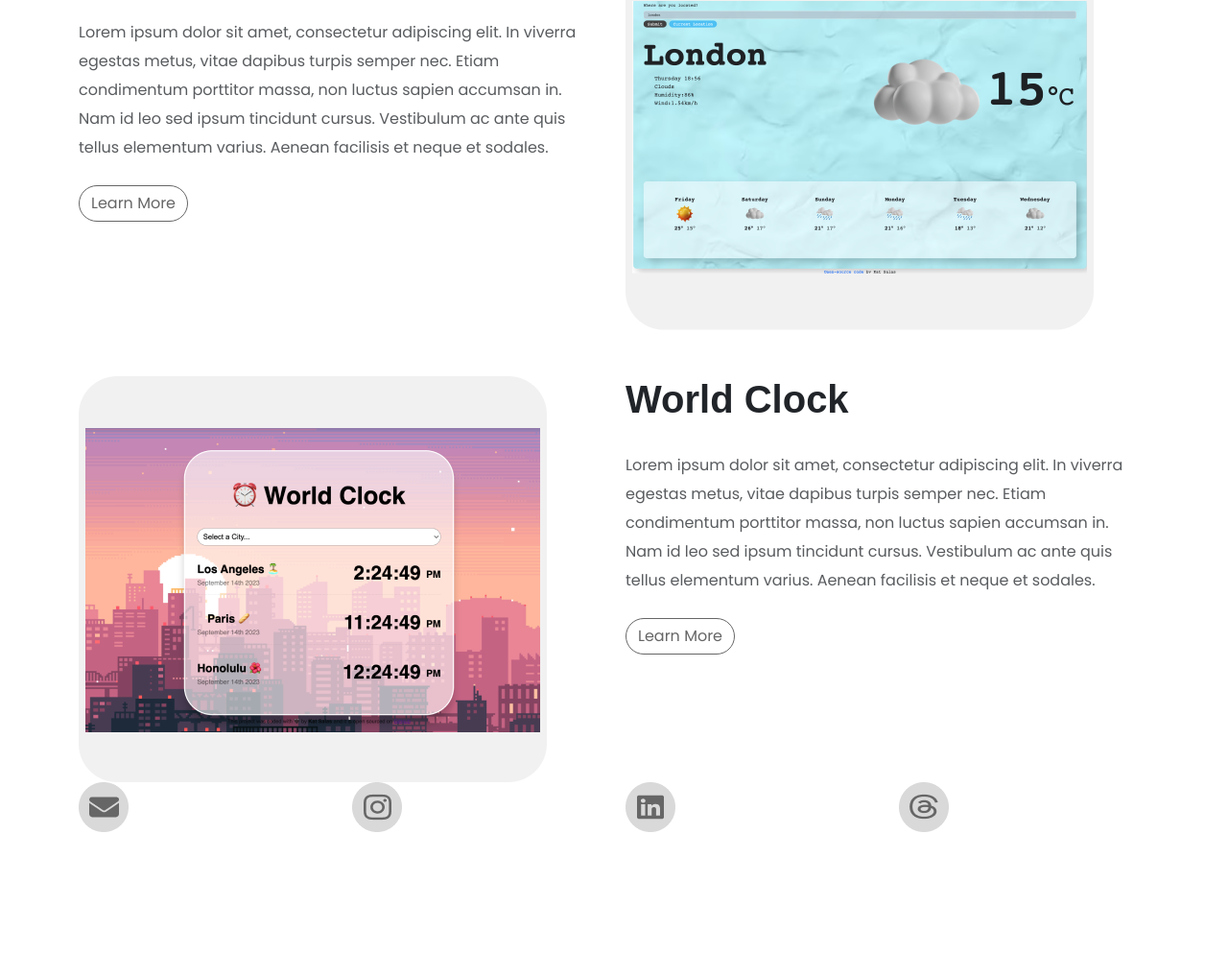
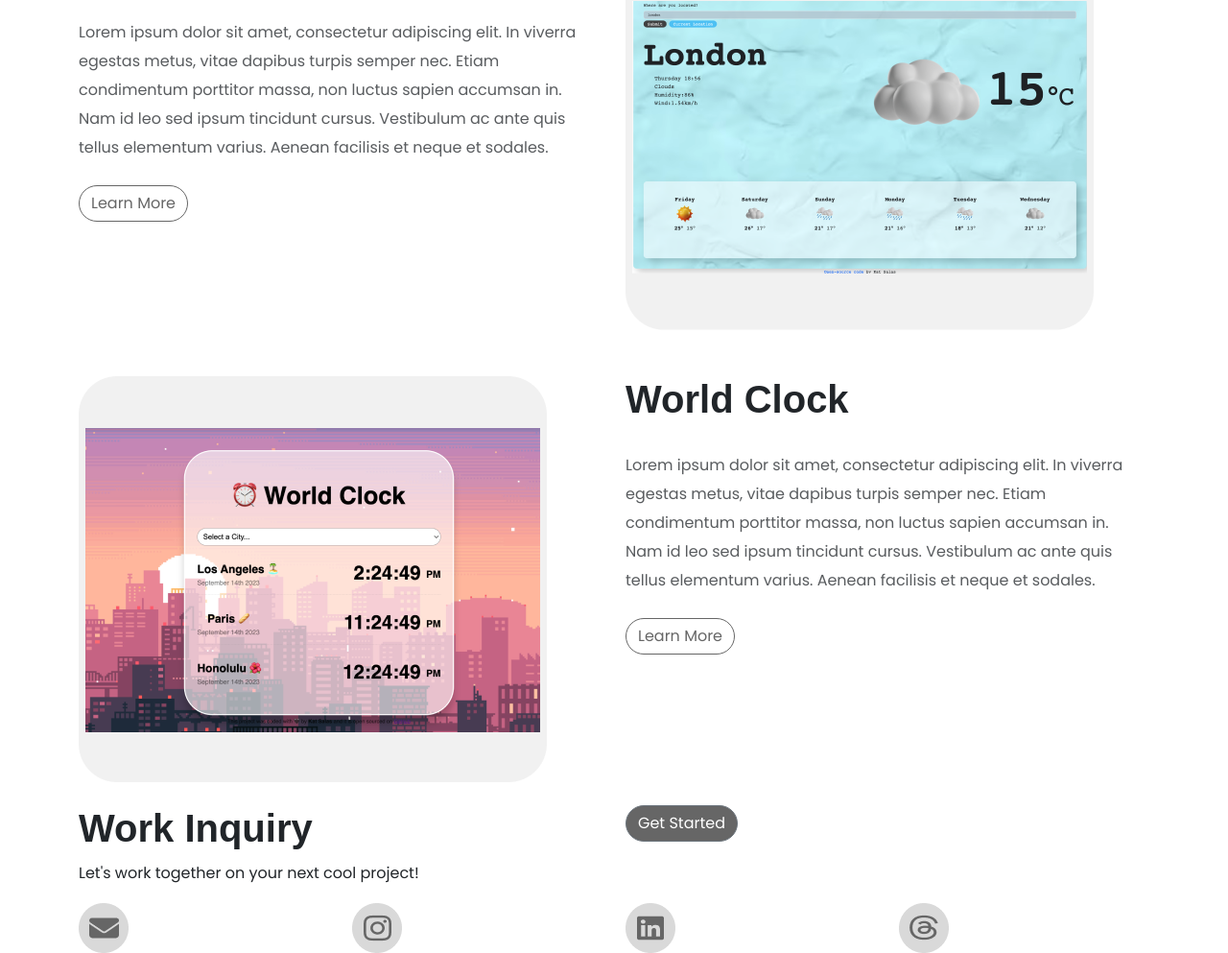
Before and after one commit to KatYokai/Kats-Portfolio-Project, a plain HTML site: page index.html in a window 1280 px wide. Shown: the part 1409-2402 px from the top of the page at 96% size. Before the commit the page ends 2276 px from the top, so only its background shows below. Drawn offline with nearby package versions, Linux system fonts and the light colour scheme; a web font is replaced by a local one.

Commit message:
Added Work Inquiry Section

```diff
--- a/index.html
+++ b/index.html
@@ -99,6 +99,22 @@
         </div>
       </div>
     </div>
+    <br />
+    <div class="inquiry">
+      <div class="container work-inquiry">
+        <div class="row">
+          <div class="col">
+            <h2 class="project-title mb-2">Work Inquiry</h2>
+            <p>Let's work together on your next cool project!</p>
+          </div>
+          <div class="col">
+            <a href="#" class="btn-branding btn btn-secondary get-started"
+              >Get Started</a
+            >
+          </div>
+        </div>
+      </div>
+    </div>
     <div class="icons">
       <div class="container">
         <div class="row">
```
